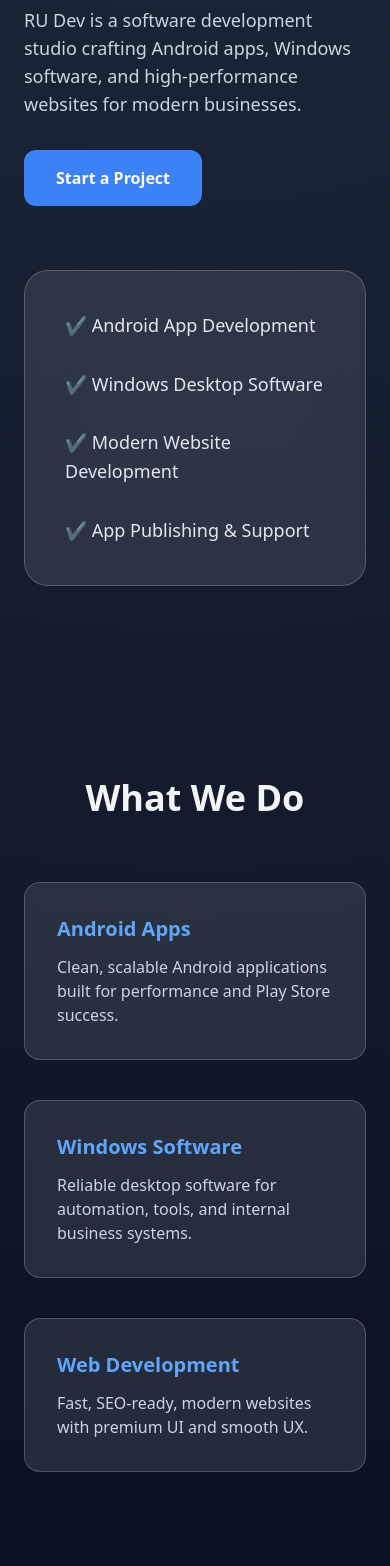
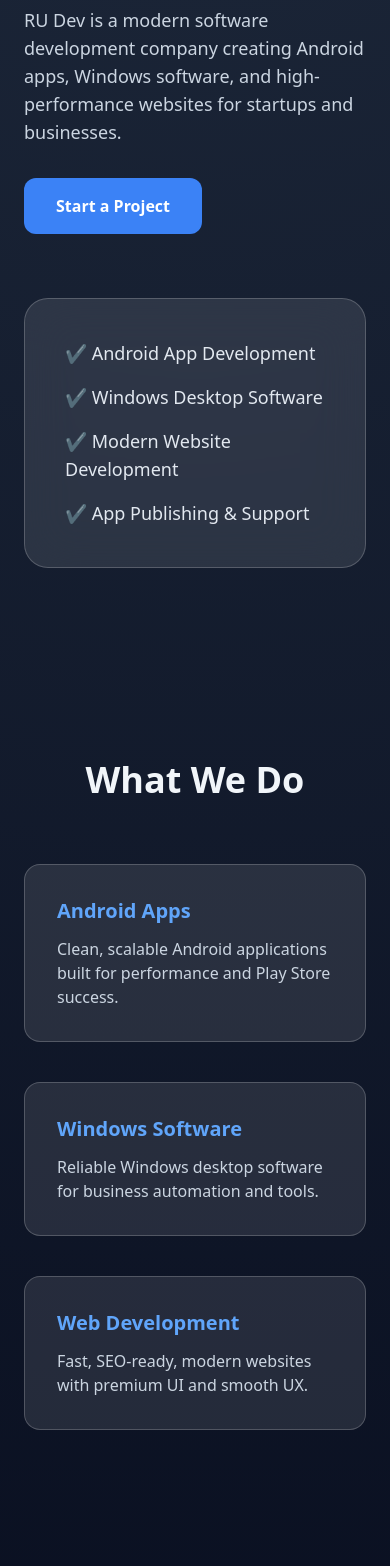
Before and after one commit to Rijussj/ru-dev-website, a plain HTML site: page index.html in a window 390 px wide. Shown: the part 434-2000 px from the top of the page. Drawn offline with nearby package versions, Linux system fonts and the light colour scheme.

Commit message:
Update index.html

```diff
--- a/index.html
+++ b/index.html
@@ -3,9 +3,12 @@
 <head>
 <meta charset="UTF-8" />
 <meta name="viewport" content="width=device-width, initial-scale=1.0" />
-<title>RU Dev — Software Development Studio</title>
 
-<!-- Tailwind CDN (NO BUILD NEEDED) -->
+<title>RU Dev — Modern Software Development Company</title>
+
+<meta name="description" content="RU Dev builds modern Android apps, Windows software and high-performance websites for businesses and startups.">
+
+<!-- Tailwind CSS CDN (No build required) -->
 <script src="https://cdn.tailwindcss.com"></script>
 
 <style>
@@ -17,85 +20,93 @@
 
 <body class="text-slate-100">
 
-<!-- NAVBAR -->
+<!-- ================= NAVBAR ================= -->
 <header class="max-w-7xl mx-auto px-6 py-6 flex items-center justify-between">
   <div class="text-2xl font-bold tracking-wide">RU Dev</div>
-  <nav class="space-x-8 text-slate-300">
+  <nav class="space-x-8 text-slate-300 hidden md:block">
     <a href="#services" class="hover:text-white">Services</a>
     <a href="#about" class="hover:text-white">About</a>
     <a href="#contact" class="hover:text-white">Contact</a>
   </nav>
 </header>
 
-<!-- HERO -->
+<!-- ================= HERO ================= -->
 <section class="max-w-7xl mx-auto px-6 py-24 grid md:grid-cols-2 gap-16 items-center">
+
+  <!-- LEFT -->
   <div>
     <h1 class="text-5xl md:text-6xl font-extrabold leading-tight">
       We build <span class="text-blue-400">modern apps</span><br>
       & digital products
     </h1>
+
     <p class="mt-6 text-lg text-slate-300">
-      RU Dev is a software development studio crafting Android apps,
-      Windows software, and high-performance websites for modern businesses.
+      RU Dev is a modern software development company creating Android apps,
+      Windows software, and high-performance websites for startups and businesses.
     </p>
-    <a href="#contact"
-       class="inline-block mt-8 px-8 py-4 rounded-xl bg-blue-500 hover:bg-blue-600 text-white font-semibold">
+
+    <!-- BUTTON -->
+    <a href="start-project.html"
+       class="inline-block mt-8 px-8 py-4 rounded-xl bg-blue-500 hover:bg-blue-600 text-white font-semibold transition">
       Start a Project
     </a>
   </div>
 
-  <!-- GLASS CARD -->
+  <!-- RIGHT GLASS CARD -->
   <div class="bg-white/10 backdrop-blur-xl border border-white/20 rounded-3xl p-10">
-    <p class="text-slate-200 text-lg leading-relaxed">
-      ✔ Android App Development<br><br>
-      ✔ Windows Desktop Software<br><br>
-      ✔ Modern Website Development<br><br>
-      ✔ App Publishing & Support
-    </p>
+    <ul class="text-slate-200 text-lg space-y-4">
+      <li>✔ Android App Development</li>
+      <li>✔ Windows Desktop Software</li>
+      <li>✔ Modern Website Development</li>
+      <li>✔ App Publishing & Support</li>
+    </ul>
   </div>
+
 </section>
 
-<!-- SERVICES -->
+<!-- ================= SERVICES ================= -->
 <section id="services" class="max-w-7xl mx-auto px-6 py-24">
   <h2 class="text-4xl font-bold text-center mb-16">What We Do</h2>
 
   <div class="grid md:grid-cols-3 gap-10">
-    <div class="bg-white/10 border border-white/20 rounded-2xl p-8">
+
+    <div class="bg-white/10 border border-white/20 rounded-2xl p-8 hover:scale-105 transition">
       <h3 class="text-xl font-semibold mb-3 text-blue-400">Android Apps</h3>
       <p class="text-slate-300">
         Clean, scalable Android applications built for performance and Play Store success.
       </p>
     </div>
 
-    <div class="bg-white/10 border border-white/20 rounded-2xl p-8">
+    <div class="bg-white/10 border border-white/20 rounded-2xl p-8 hover:scale-105 transition">
       <h3 class="text-xl font-semibold mb-3 text-blue-400">Windows Software</h3>
       <p class="text-slate-300">
-        Reliable desktop software for automation, tools, and internal business systems.
+        Reliable Windows desktop software for business automation and tools.
       </p>
     </div>
 
-    <div class="bg-white/10 border border-white/20 rounded-2xl p-8">
+    <div class="bg-white/10 border border-white/20 rounded-2xl p-8 hover:scale-105 transition">
       <h3 class="text-xl font-semibold mb-3 text-blue-400">Web Development</h3>
       <p class="text-slate-300">
         Fast, SEO-ready, modern websites with premium UI and smooth UX.
       </p>
     </div>
+
   </div>
 </section>
 
-<!-- ABOUT -->
+<!-- ================= ABOUT ================= -->
 <section id="about" class="max-w-5xl mx-auto px-6 py-24 text-center">
   <h2 class="text-4xl font-bold mb-8">About RU Dev</h2>
   <p class="text-lg text-slate-300 leading-relaxed">
     RU Dev is focused on building modern, scalable, and affordable digital products.
-    We partner with startups and businesses to turn ideas into real-world software.
+    We help startups and businesses turn ideas into real-world software.
   </p>
 </section>
 
-<!-- CONTACT -->
+<!-- ================= CONTACT ================= -->
 <section id="contact" class="max-w-5xl mx-auto px-6 py-24">
   <div class="bg-white/10 border border-white/20 rounded-3xl p-12 text-center">
-    <h2 class="text-3xl font-bold mb-6">Let’s Work Together</h2>
+    <h2 class="text-3xl font-bold mb-6">Contact RU Dev</h2>
     <p class="text-slate-300 text-lg">
       📧 contact@rudev.com <br><br>
       📱 WhatsApp: +91-XXXXXXXXXX
@@ -103,9 +114,9 @@
   </div>
 </section>
 
-<!-- FOOTER -->
+<!-- ================= FOOTER ================= -->
 <footer class="border-t border-white/10 py-8 text-center text-slate-400">
-  © 2026 RU Dev — Modern Software Studio
+  © 2026 RU Dev — Modern Software Development Company
 </footer>
 
 </body>
```
